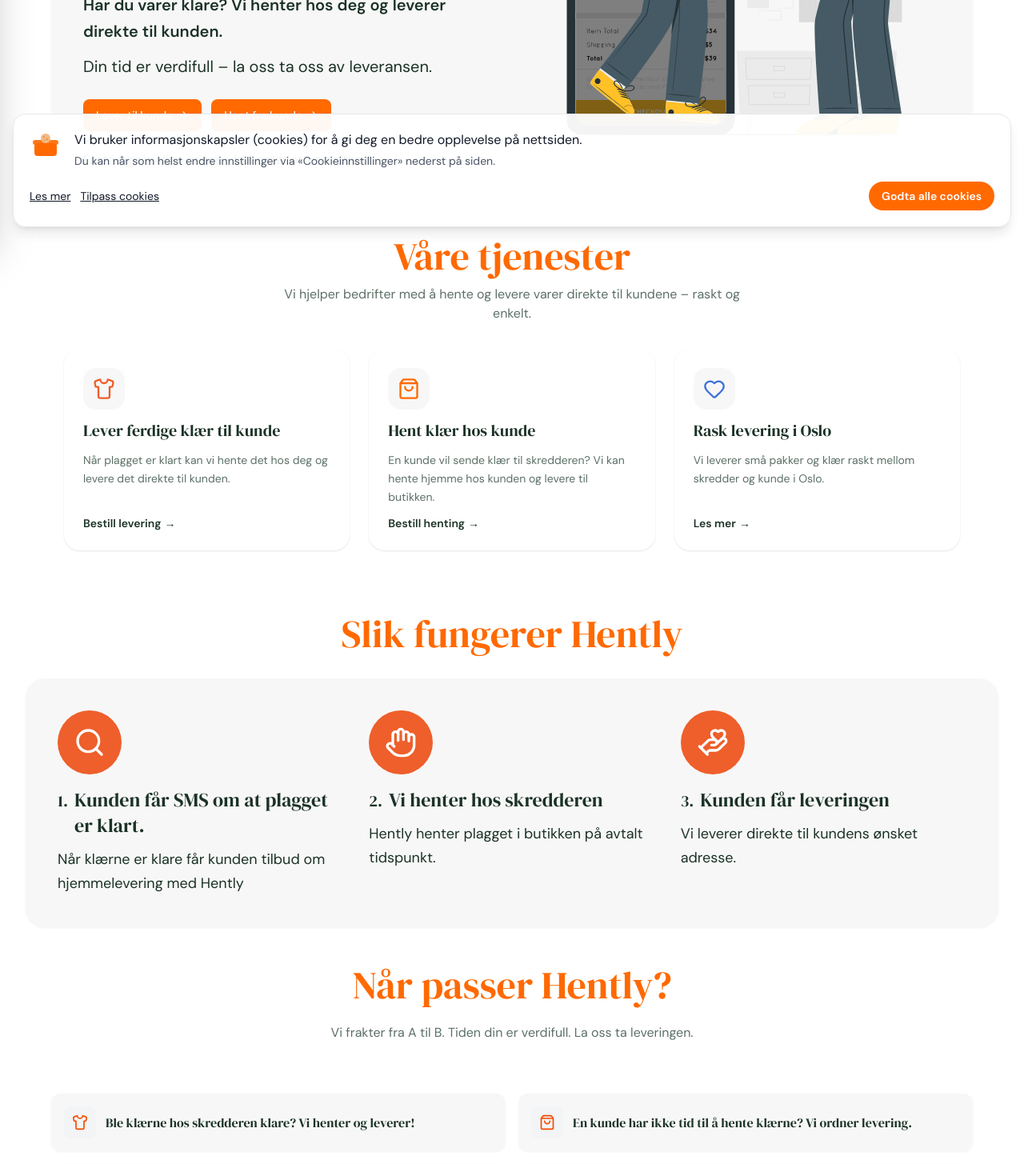
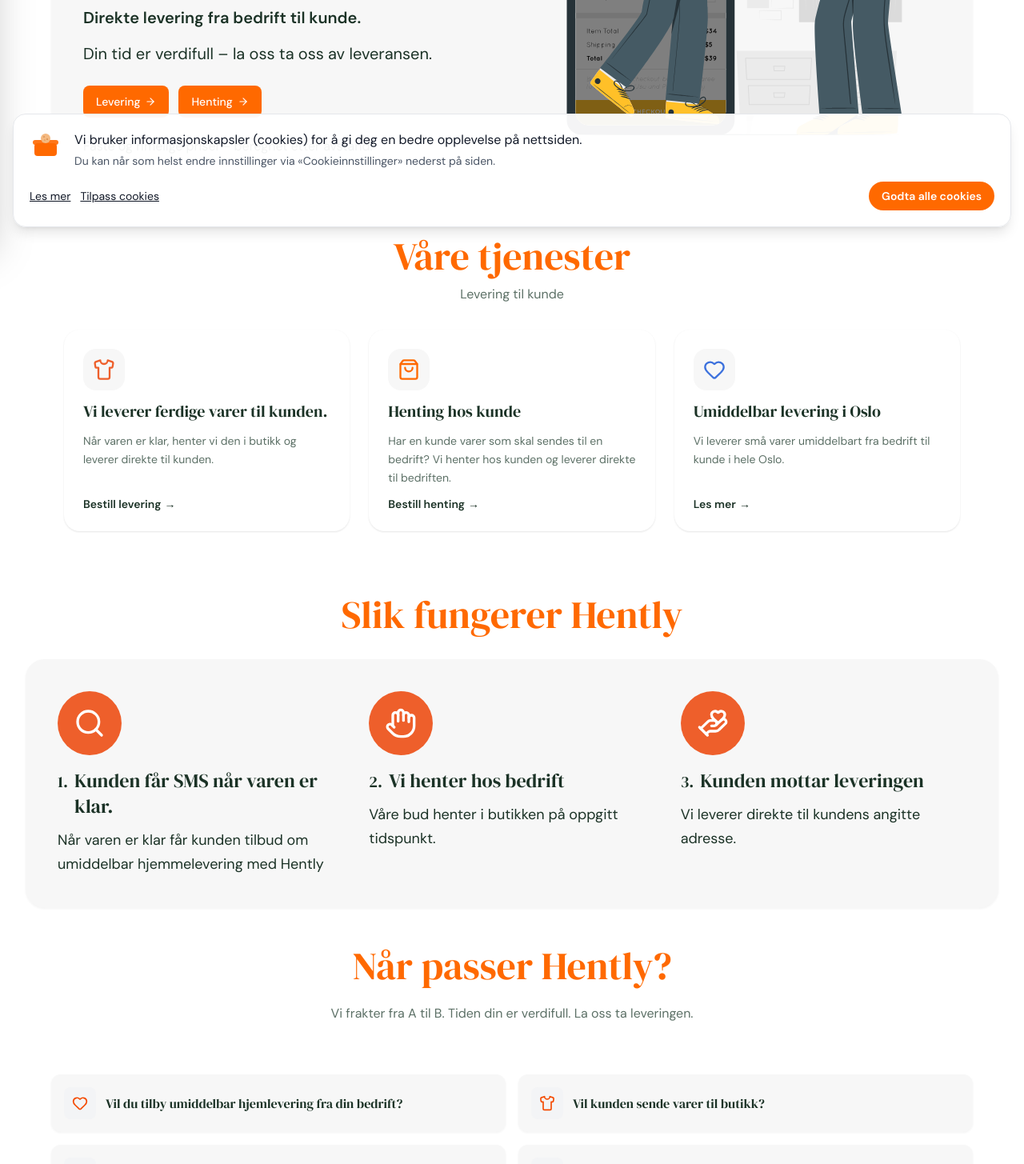
Before and after one commit to moreamakaveli-cyber/klikk-send-live, a Next.js app: page / in a window 1280 px wide. Shown: the part 500-1955 px from the top of the page at 80% size. Built offline with nearby package versions, Linux system fonts and the light colour scheme.

Commit message:
Oppdaterer tekster for Hently-bedrift og tjenester
Made-with: Cursor

```diff
--- a/app/components/HeroSection.tsx
+++ b/app/components/HeroSection.tsx
@@ -25,7 +25,7 @@ export default function HeroSection() {
                 Tilby <span style={{ color: 'oklch(70.5% 0.213 47.604)' }}>umiddelbar</span> levering til dine kunder
               </p>
               <p className="font-semibold">
-                Har du varer klare? Vi henter hos deg og leverer direkte til kunden.
+                Direkte levering fra bedrift til kunde.
               </p>
               <p>Din tid er verdifull – la oss ta oss av leveransen.</p>
             </div>
@@ -36,7 +36,7 @@ export default function HeroSection() {
                 Tilby <span style={{ color: 'oklch(70.5% 0.213 47.604)' }}>umiddelbar</span> levering til dine kunder
               </p>
               <p className="font-semibold">
-                Har du varer klare? Vi henter hos deg og leverer direkte til kunden.
+                Direkte levering fra bedrift til kunde.
               </p>
               <p>Din tid er verdifull – la oss ta oss av leveransen.</p>
             </div>
@@ -45,13 +45,13 @@ export default function HeroSection() {
             <div className="flex flex-row gap-2 md:gap-3 mb-4 md:mb-6 flex-nowrap overflow-x-auto">
               <Link href="/bestill" className="flex-shrink-0">
                 <button className="rounded-lg px-3 py-2 md:px-4 md:py-2.5 text-xs md:text-sm font-medium flex items-center gap-1.5 transition-all duration-200 hover:opacity-90 whitespace-nowrap" style={{ backgroundColor: 'oklch(70.5% 0.213 47.604)', color: '#ffffff', fontFamily: 'var(--font-sans), sans-serif' }}>
-                  Lever til kunde
+                  Levering
                   <ArrowRight className="w-3 h-3 md:w-3.5 md:h-3.5 flex-shrink-0" style={{ color: '#ffffff' }} />
                 </button>
               </Link>
               <Link href="/bestill" className="flex-shrink-0">
                 <button className="rounded-lg px-3 py-2 md:px-4 md:py-2.5 text-xs md:text-sm font-medium flex items-center gap-1.5 transition-all duration-200 hover:opacity-90 whitespace-nowrap" style={{ backgroundColor: 'oklch(70.5% 0.213 47.604)', color: '#ffffff', fontFamily: 'var(--font-sans), sans-serif' }}>
-                  Hent fra kunde
+                  Henting
                   <ArrowRight className="w-3 h-3 md:w-3.5 md:h-3.5 flex-shrink-0" style={{ color: '#ffffff' }} />
                 </button>
               </Link>
--- a/app/components/HowItWorks.tsx
+++ b/app/components/HowItWorks.tsx
@@ -27,34 +27,30 @@ const HandHeart = ({ className, style }: { className?: string; style?: React.CSS
 );
 
 const useCases = [
-  { icon: Shirt, text: "Ble klærne hos skredderen klare? Vi henter og leverer!" },
-  { icon: ShoppingBag, text: "En kunde har ikke tid til å hente klærne? Vi ordner levering." },
-  { icon: Heart, text: "Kunden bor langt unna butikken? Vi leverer helt hjem." },
-  { icon: Package, text: "Flere plagg klare for henting? Vi leverer dem samlet til kunden." },
-  { icon: ShoppingBag, text: "Vil du tilby hjemlevering i butikken? Vi tar transporten." },
-  { icon: Shirt, text: "Kunden vil sende klær til skredderen? Vi kan hente hos kunden." },
-  { icon: Heart, text: "Trenger en kunde levering til jobb eller arrangement? Vi leverer direkte." },
-  { icon: Package, text: "Skredderiet vil spare tid i butikken? Vi håndterer leveringen." },
+  { icon: Heart, text: "Vil du tilby umiddelbar hjemlevering fra din bedrift?" },
+  { icon: Shirt, text: "Vil kunden sende varer til butikk?" },
+  { icon: Package, text: "Kunden vil ha varen levert samme dag?" },
+  { icon: ShoppingBag, text: "Vil din bedrift tilby bedre service uten ekstra arbeid?" },
 ];
 
 const steps = [
   {
     number: 1,
     icon: Search,
-    title: "Kunden får SMS om at plagget er klart.",
-    description: "Når klærne er klare får kunden tilbud om hjemmelevering med Hently",
+    title: "Kunden får SMS når varen er klar.",
+    description: "Når varen er klar får kunden tilbud om umiddelbar hjemmelevering med Hently",
   },
   {
     number: 2,
     icon: Hand,
-    title: "Vi henter hos skredderen",
-    description: "Hently henter plagget i butikken på avtalt tidspunkt.",
+    title: "Vi henter hos bedrift",
+    description: "Våre bud henter i butikken på oppgitt tidspunkt.",
   },
   {
     number: 3,
     icon: HandHeart,
-    title: "Kunden får leveringen",
-    description: "Vi leverer direkte til kundens ønsket adresse.",
+    title: "Kunden mottar leveringen",
+    description: "Vi leverer direkte til kundens angitte adresse.",
   },
 ];
 
@@ -144,7 +140,7 @@ export default function HowItWorks() {
               Hvorfor velge Hently?
             </h3>
             <p className="text-base md:text-lg mb-6" style={{ fontFamily: 'var(--font-sans), sans-serif', color: 'hsl(150, 30%, 15%)' }}>
-              Tilby <span style={{ color: 'oklch(70.5% 0.213 47.604)' }}>umiddelbar</span> hjemlevering til kundene dine og styrk servicen i din bedrift.
+              Tilby <span style={{ color: 'oklch(70.5% 0.213 47.604)' }}>umiddelbar</span> hjemlevering til dine kunder og styrk servicen i din bedrift.
             </p>
             <Link href="/hvorfor-velge-klikkogsend" className="text-sm font-semibold flex items-center gap-1 transition-colors hover:opacity-80" style={{ color: 'oklch(70.5% 0.213 47.604)' }}>
               Les mer
--- a/app/components/OurServices.tsx
+++ b/app/components/OurServices.tsx
@@ -16,20 +16,22 @@ const services: Service[] = [
   {
     icon: Shirt,
     iconColor: "hsl(16, 85%, 55%)", // accent (korall)
-    title: "Lever ferdige klær til kunde",
-    description: "Når plagget er klart kan vi hente det hos deg og levere det direkte til kunden.",
+    title: "Vi leverer ferdige varer til kunden.",
+    description:
+      "Når varen er klar, henter vi den i butikk og leverer direkte til kunden.",
   } as Service,
   {
     icon: ShoppingBag,
     iconColor: "oklch(70.5% 0.213 47.604)", // primary (oransje)
-    title: "Hent klær hos kunde",
-    description: "En kunde vil sende klær til skredderen? Vi kan hente hjemme hos kunden og levere til butikken.",
+    title: "Henting hos kunde",
+    description:
+      "Har en kunde varer som skal sendes til en bedrift? Vi henter hos kunden og leverer direkte til bedriften.",
   } as Service,
   {
     icon: Heart,
     iconColor: "hsl(220, 70%, 55%)", // highlight (blå)
-    title: "Rask levering i Oslo",
-    description: "Vi leverer små pakker og klær raskt mellom skredder og kunde i Oslo.",
+    title: "Umiddelbar levering i Oslo",
+    description: "Vi leverer små varer umiddelbart fra bedrift til kunde i hele Oslo.",
   } as Service,
 ];
 
@@ -46,8 +48,11 @@ export default function OurServices() {
         <h2 className="text-3xl md:text-4xl lg:text-5xl font-normal text-center mb-3" style={{ fontFamily: 'var(--font-serif), serif', color: 'oklch(70.5% 0.213 47.604)' }}>
           Våre tjenester
         </h2>
-        <p className="text-center mb-8 max-w-xl mx-auto" style={{ fontFamily: 'var(--font-sans), sans-serif', color: 'hsl(150, 10%, 40%)' }}>
-          Vi hjelper bedrifter med å hente og levere varer direkte til kundene – raskt og enkelt.
+        <p
+          className="text-center mb-8 max-w-xl mx-auto"
+          style={{ fontFamily: "var(--font-sans), sans-serif", color: "hsl(150, 10%, 40%)" }}
+        >
+          Levering til kunde
         </p>
 
         <div className="grid grid-cols-1 md:grid-cols-3 gap-6">
```
